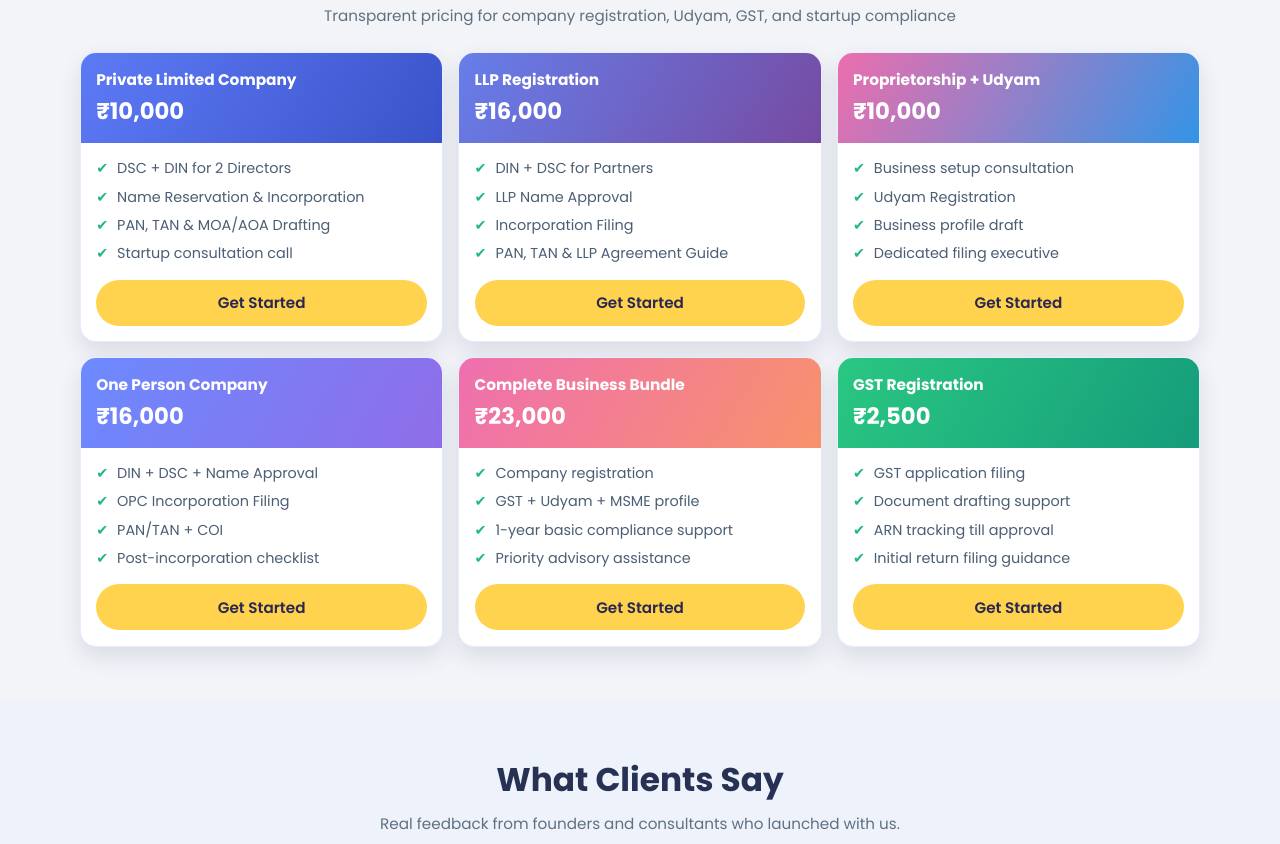
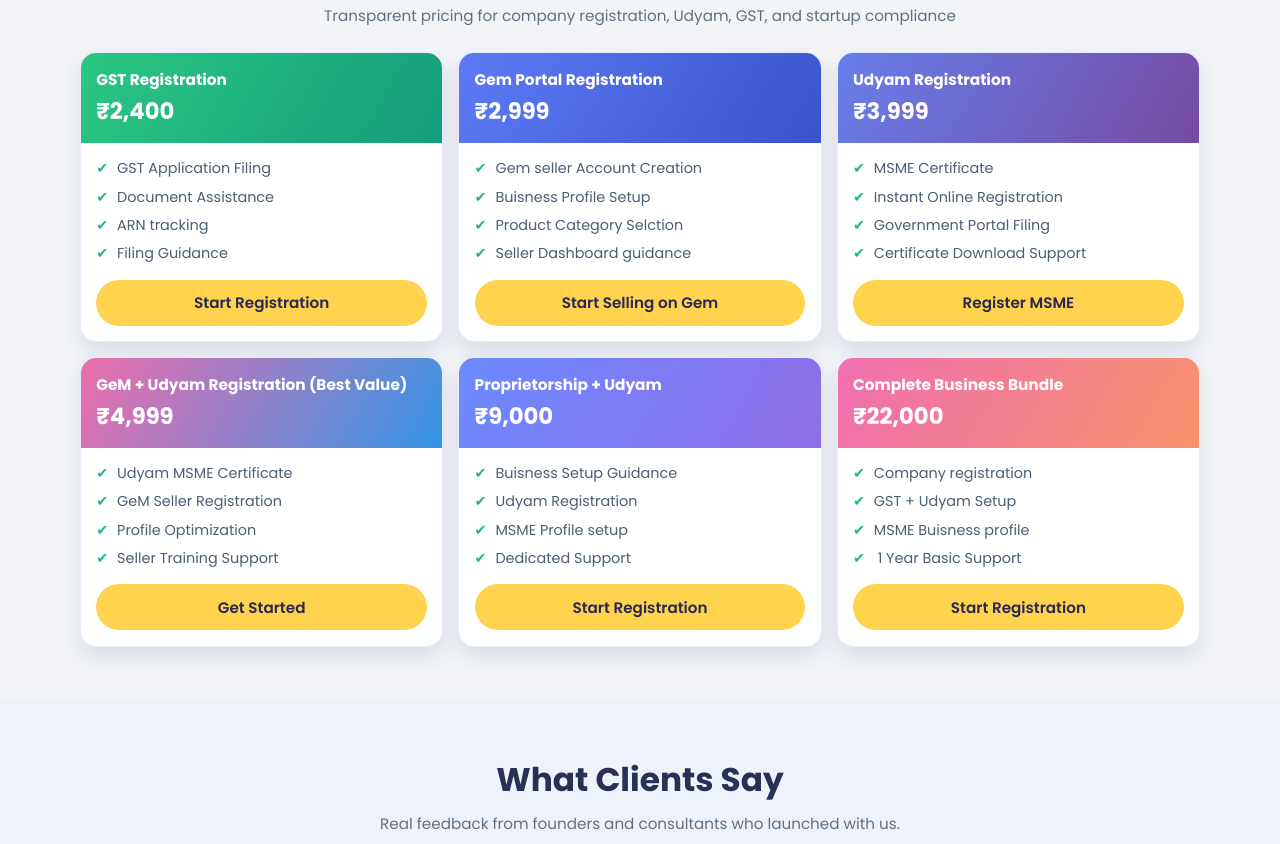
Before and after one commit to Sushobhit-Katiyar/Buisness_test, a website: page index.html in a window 1280 px wide. Shown: the part 655-1499 px from the top of the page. Drawn offline with Linux system fonts and the light colour scheme.

Commit message:
updated the grids

```diff
--- a/index.html
+++ b/index.html
@@ -471,49 +471,67 @@
     <h2 class="section-title">Affordable Business Registration Plans</h2>
     <p class="section-subtitle">Transparent pricing for company registration, Udyam, GST, and startup compliance</p>
     <div class="packages-grid">
-      <article class="package-card card-1">
+
+       <article class="package-card card-6">
         <div class="package-head">
-          <h3>Private Limited Company</h3>
-          <div class="package-price">₹10,000</div>
+          <h3>GST Registration</h3>
+          <div class="package-price">₹2,400</div>
         </div>
         <div class="package-body">
           <ul>
-            <li>DSC + DIN for 2 Directors</li>
-            <li>Name Reservation & Incorporation</li>
-            <li>PAN, TAN & MOA/AOA Drafting</li>
-            <li>Startup consultation call</li>
+            <li>GST Application Filing</li>
+            <li>Document Assistance</li>
+            <li>ARN tracking</li>
+            <li>Filing Guidance</li>
           </ul>
-          <button class="btn btn-primary">Get Started</button>
+          <button class="btn btn-primary">Start Registration</button>
+        </div>
+      </article>
+
+
+      <article class="package-card card-1">
+        <div class="package-head">
+          <h3>Gem Portal Registration</h3>
+          <div class="package-price">₹2,999</div>
+        </div>
+        <div class="package-body">
+          <ul>
+            <li>Gem seller Account Creation </li>
+            <li>Buisness Profile Setup </li>
+            <li>Product Category Selction</li>
+            <li>Seller Dashboard guidance</li>
+          </ul>
+          <button class="btn btn-primary">Start Selling on Gem</button>
         </div>
       </article>
 
       <article class="package-card card-2">
         <div class="package-head">
-          <h3>LLP Registration</h3>
-          <div class="package-price">₹16,000</div>
+          <h3>Udyam Registration</h3>
+          <div class="package-price">₹3,999</div>
         </div>
         <div class="package-body">
           <ul>
-            <li>DIN + DSC for Partners</li>
-            <li>LLP Name Approval</li>
-            <li>Incorporation Filing</li>
-            <li>PAN, TAN & LLP Agreement Guide</li>
+            <li>MSME Certificate</li>
+            <li>Instant Online Registration</li>
+            <li>Government Portal Filing</li>
+            <li>Certificate Download Support</li>
           </ul>
-          <button class="btn btn-primary">Get Started</button>
+          <button class="btn btn-primary">Register MSME</button>
         </div>
       </article>
 
       <article class="package-card card-3">
         <div class="package-head">
-          <h3>Proprietorship + Udyam</h3>
-          <div class="package-price">₹10,000</div>
+          <h3> GeM + Udyam Registration (Best Value)</h3>
+          <div class="package-price">₹4,999</div>
         </div>
         <div class="package-body">
           <ul>
-            <li>Business setup consultation</li>
-            <li>Udyam Registration</li>
-            <li>Business profile draft</li>
-            <li>Dedicated filing executive</li>
+            <li>Udyam MSME Certificate</li>
+            <li>GeM Seller Registration</li>
+            <li>Profile Optimization</li>
+            <li>Seller Training Support</li>
           </ul>
           <button class="btn btn-primary">Get Started</button>
         </div>
@@ -521,51 +539,37 @@
 
       <article class="package-card card-4">
         <div class="package-head">
-          <h3>One Person Company</h3>
-          <div class="package-price">₹16,000</div>
+          <h3> Proprietorship + Udyam </h3>
+          <div class="package-price">₹9,000</div>
         </div>
         <div class="package-body">
           <ul>
-            <li>DIN + DSC + Name Approval</li>
-            <li>OPC Incorporation Filing</li>
-            <li>PAN/TAN + COI</li>
-            <li>Post-incorporation checklist</li>
+            <li>Buisness Setup Guidance </li>
+            <li>Udyam Registration</li>
+            <li>MSME Profile setup</li>
+            <li>Dedicated Support</li>
           </ul>
-          <button class="btn btn-primary">Get Started</button>
+          <button class="btn btn-primary">Start Registration</button>
         </div>
       </article>
 
       <article class="package-card card-5">
         <div class="package-head">
           <h3>Complete Business Bundle</h3>
-          <div class="package-price">₹23,000</div>
+          <div class="package-price">₹22,000</div>
         </div>
         <div class="package-body">
           <ul>
             <li>Company registration</li>
-            <li>GST + Udyam + MSME profile</li>
-            <li>1-year basic compliance support</li>
-            <li>Priority advisory assistance</li>
+            <li>GST + Udyam Setup</li>
+            <li>MSME Buisness profile</li>
+            <li> 1 Year Basic Support</li>
           </ul>
-          <button class="btn btn-primary">Get Started</button>
+          <button class="btn btn-primary">Start Registration</button>
         </div>
       </article>
 
-      <article class="package-card card-6">
-        <div class="package-head">
-          <h3>GST Registration</h3>
-          <div class="package-price">₹2,500</div>
-        </div>
-        <div class="package-body">
-          <ul>
-            <li>GST application filing</li>
-            <li>Document drafting support</li>
-            <li>ARN tracking till approval</li>
-            <li>Initial return filing guidance</li>
-          </ul>
-          <button class="btn btn-primary">Get Started</button>
-        </div>
-      </article>
+
     </div>
   </div>
 </section>
```
